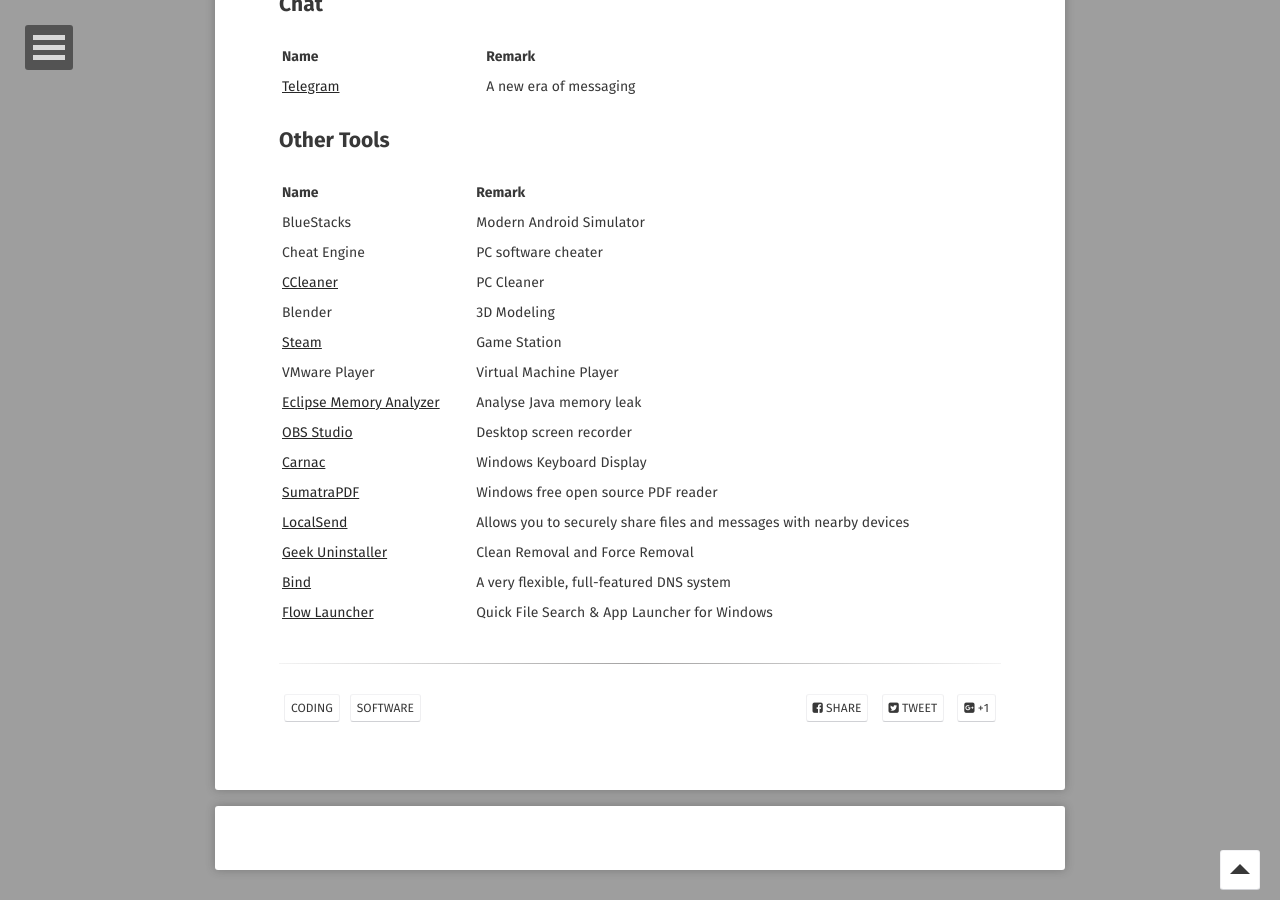
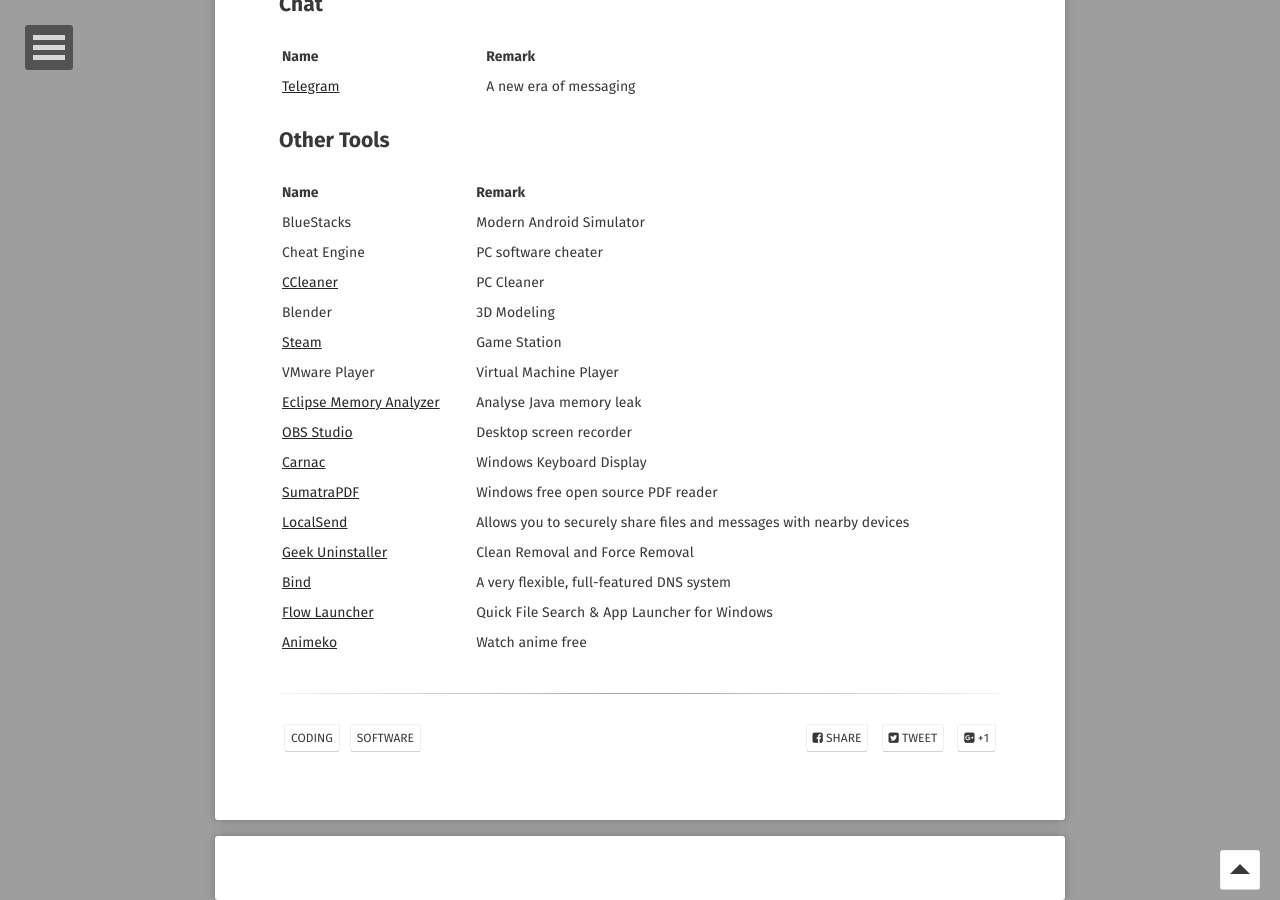
Before and after one commit to o7878x/o7878x.github.io, a Jekyll site: the page built from _posts/2024-07-07-wonderful-softwares.md, in a window 1280 px wide and 900 px high, scrolled down 3484 px. Built offline with Jekyll 4.4.1, drawn with Linux system fonts in a browser that asks for light colours; some web fonts are replaced; comment, search, counter and statistics services are not loaded.

Commit message:
feature:add animeko software

```diff
--- a/_posts/2024-07-07-wonderful-softwares.md
+++ b/_posts/2024-07-07-wonderful-softwares.md
@@ -152,3 +152,4 @@
 | [Geek Uninstaller](https://geekuninstaller.com/) | Clean Removal and Force Removal |
 | [Bind](https://www.isc.org/bind/) | A very flexible, full-featured DNS system |
 | [Flow Launcher](https://www.flowlauncher.com/) | Quick File Search & App Launcher for Windows |
+| [Animeko](https://myani.org/) | Watch anime free |
```
